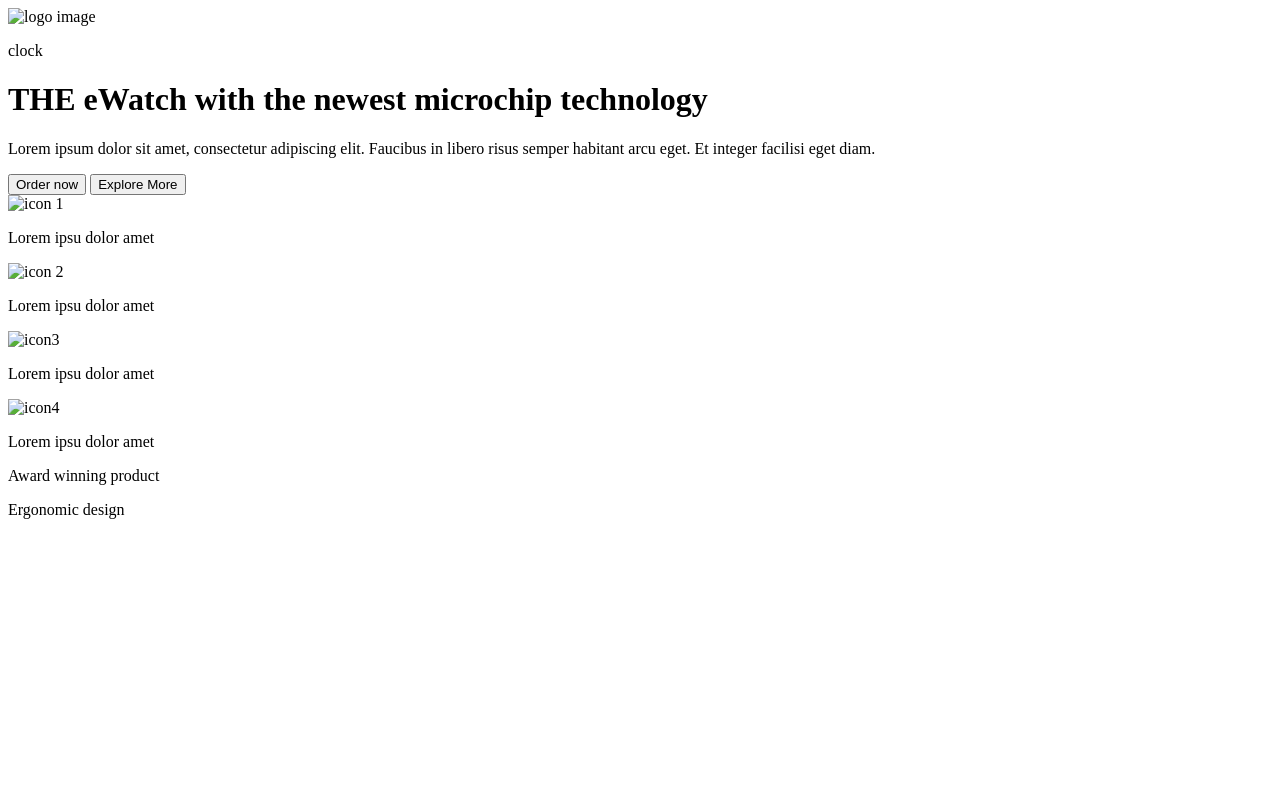
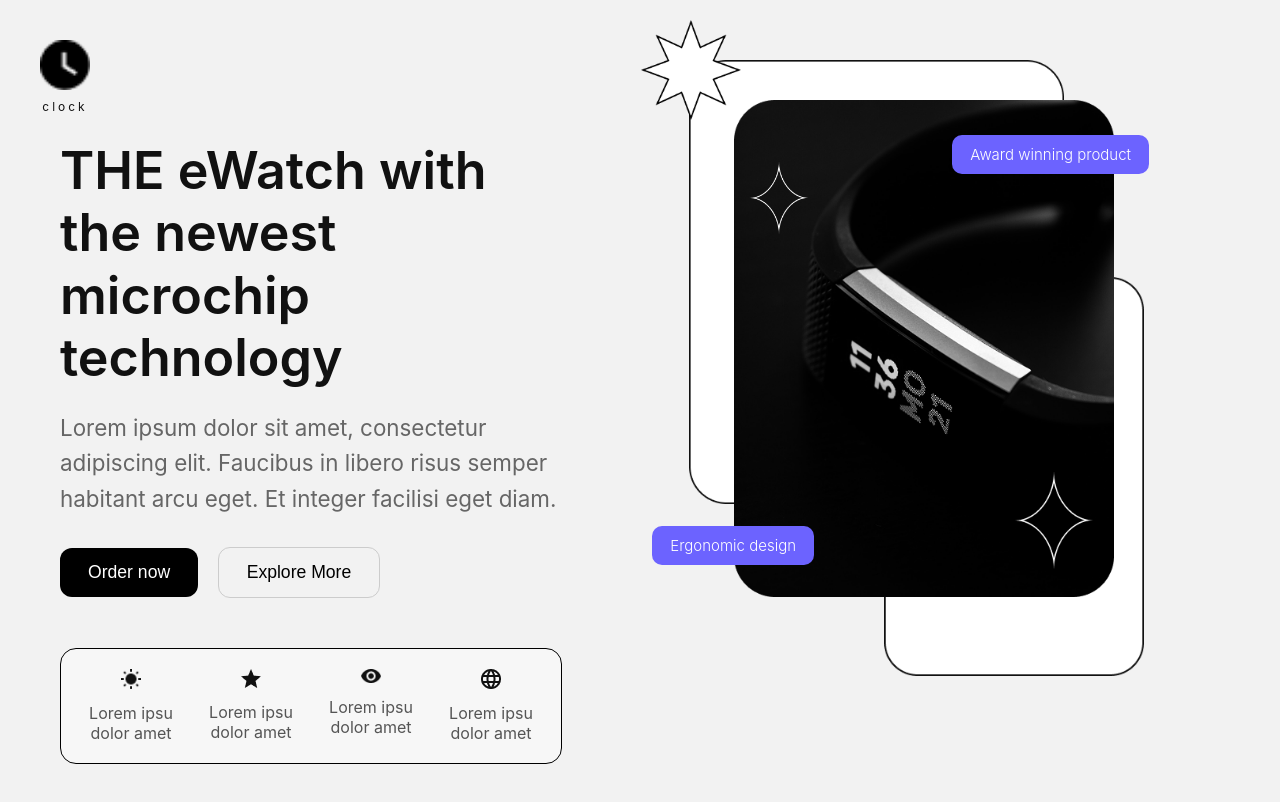
Before and after one commit to Ace-abdull/mwenaro-figma-design-6, a plain HTML site: page index.html in a window 1280 px wide. Drawn offline with Linux system fonts and the light colour scheme; the site is published under a folder, as on GitHub Pages, so addresses that start at the root find nothing.

Commit message:
updated images paths

```diff
--- a/index.html
+++ b/index.html
@@ -4,7 +4,7 @@
     <meta charset="UTF-8" />
     <meta name="viewport" content="width=`, initial-scale=1.0" />
     <title>Figma Design 6</title>
-    <link rel="stylesheet" href="/styles/main.css" />
+    <link rel="stylesheet" href="styles/main.css" />
   </head>
   <body>
     <!-- main wrapper  -->
@@ -18,7 +18,7 @@
             <!-- image container -->
             <div class="logo-image-container">
               <!-- logo image -->
-              <img src="/images/logo.png" alt="logo image" />
+              <img src="images/logo.png" alt="logo image" />
             </div>
             <!-- logo text  -->
             <p class="logo-text">clock</p>
@@ -49,7 +49,7 @@
             <!-- image container -->
             <div class="first-div-image-container">
               <!-- image -->
-              <img src="/images/icon1.png" alt="icon 1" />
+              <img src="images/icon1.png" alt="icon 1" />
             </div>
             <p class="first-div-text">Lorem ipsu dolor amet</p>
           </div>
@@ -58,7 +58,7 @@
             <!-- image container -->
             <div class="second-div-image-container">
               <!-- image -->
-              <img src="/images/icon2.png" alt="icon 2" />
+              <img src="images/icon2.png" alt="icon 2" />
             </div>
             <!-- text content -->
             <p class="second-div-text-content">Lorem ipsu dolor amet</p>
@@ -68,7 +68,7 @@
             <!-- image container -->
             <div class="third-div-image-container">
               <!-- image -->
-              <img src="/images/icon3.png" alt="icon3" />
+              <img src="images/icon3.png" alt="icon3" />
             </div>
             <!-- text content -->
             <p class="third-div-text-content">Lorem ipsu dolor amet</p>
@@ -78,7 +78,7 @@
             <!-- image container -->
             <div class="fourth-div-image-container">
               <!-- image -->
-              <img src="/images/icon4.png" alt="icon4" />
+              <img src="images/icon4.png" alt="icon4" />
             </div>
             <!-- text content -->
             <p class="fourth-div-text-content">Lorem ipsu dolor amet</p>
@@ -99,30 +99,30 @@
         </div>
         <!-- main image  -->
         <div class="main-image-container">
-          <img src="/images/mainImg.png" alt="" />
+          <img src="images/mainImg.png" alt="" />
         </div>
         <!-- top left spark star image star container -->
         <div class="top-left-spark-star-container">
-          <img src="/images/insideSparkStar.png" alt="" />
+          <img src="images/insideSparkStar.png" alt="" />
         </div>
         <!-- bottom right spark star image container  -->
         <div class="bottom-right">
-          <img src="/images/insideSparkStar.png" alt="" />
+          <img src="images/insideSparkStar.png" alt="" />
         </div>
         <!-- top left star image container -->
         <div class="top-left-star-image-container">
           <!-- image -->
-          <img src="/images/topleft.png" alt="" />
+          <img src="images/topleft.png" alt="" />
         </div>
         <!-- bigger z index float image -->
         <!-- bigger z index float image container -->
         <div class="bigger-float-image-container">
-          <img src="/images/biggerFloat.png" alt="" />
+          <img src="images/biggerFloat.png" alt="" />
         </div>
         <!-- smaller z index float image -->
         <!-- smaller z index float image container -->
         <div class="smaller-float-image-container">
-          <img src="/images/smallerFloat.png" alt="" />
+          <img src="images/smallerFloat.png" alt="" />
         </div>
       </div>
     </main>
```
